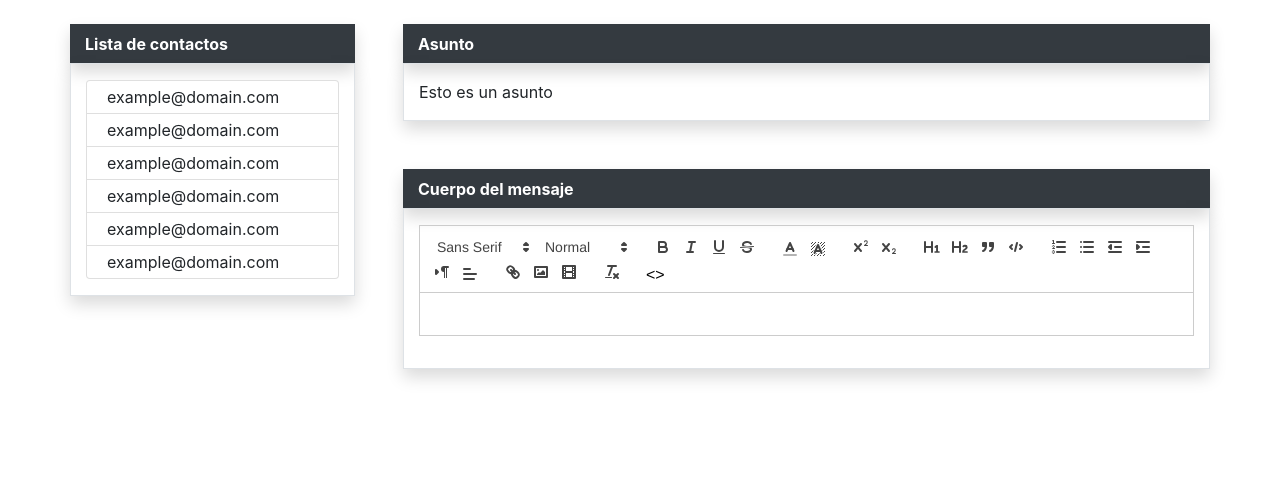
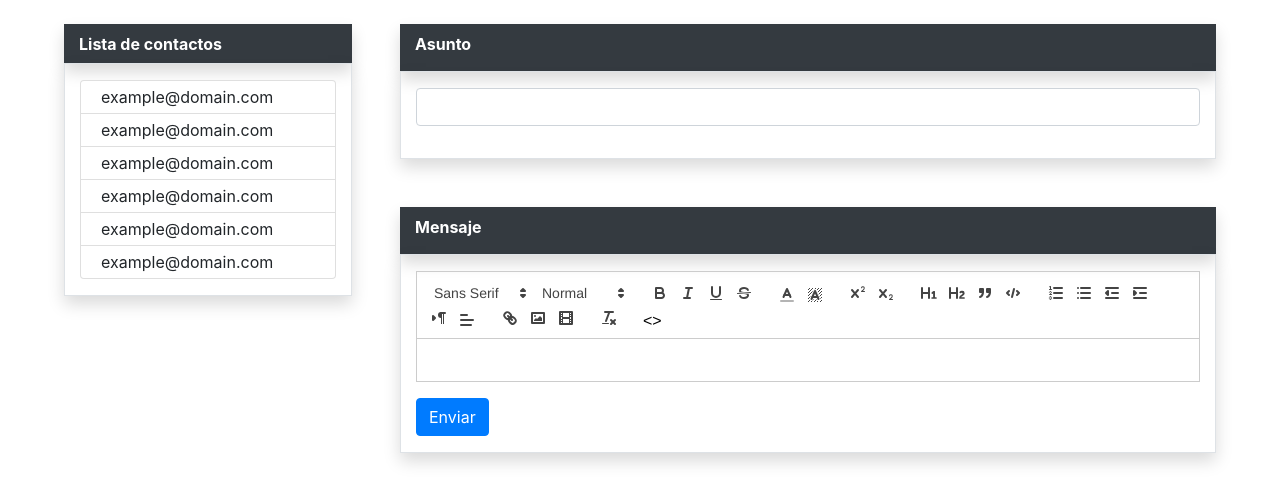
Before and after one commit to davidsirvent/mailing, a Flask app: page / in a window 1280 px wide. Shown: the part 76-580 px from the top of the page. Run offline with Flask 2, Linux system fonts and the light colour scheme; some libraries are stand-ins or nearby versions.

Commit message:
Main form

```diff
--- a/mailing_app/forms.py
+++ b/mailing_app/forms.py
@@ -8,3 +8,7 @@ class ConfigForm(FlaskForm):
     password = PasswordField('Clave', validators=[DataRequired()])
     smtp_server = StringField('Servidor SMTP', validators=[DataRequired()])
     smtp_port = IntegerField('Puerto SMTP', validators=[DataRequired("Introduzca un puerto SMTP válido.")])
+
+class MsgForm(FlaskForm):
+    subject = StringField('Asunto', validators=[DataRequired()])
+    msg = StringField('Mensaje', validators=[DataRequired()])
--- a/mailing_app/main.py
+++ b/mailing_app/main.py
@@ -7,7 +7,7 @@ from email.mime.multipart import MIMEMultipart
 from email.mime.text import MIMEText
 
 from .models import Config
-from .forms import ConfigForm
+from .forms import ConfigForm, MsgForm
 
 
 main = Blueprint('main', __name__)
@@ -15,7 +15,11 @@ main = Blueprint('main', __name__)
 
 @main.route('/')
 def index():
-    return render_template('main/index.html')
+
+    form = MsgForm()
+
+
+    return render_template('main/index.html', form=form)
 
 
 @main.route('/config', methods=['GET', 'POST'])
--- a/mailing_app/static/css/custom.css
+++ b/mailing_app/static/css/custom.css
@@ -1,3 +1,10 @@
+@media (min-width: 500px) {
+    .container{
+        max-width: 90%;
+    }
+}
+
+
 #logo {
     height: 50px;
 }
--- /dev/null
+++ b/mailing_app/static/js/custom.js
@@ -0,0 +1,4 @@
+setInterval(function () {
+    document.getElementById("subject").value = document.getElementById("subject_tmp").value;
+    document.getElementById("msg").value = document.getElementById("editor").firstChild.innerHTML;
+}, 250);
--- /dev/null
+++ b/mailing_app/static/quill/quill_init.js
@@ -0,0 +1,23 @@
+Quill.register("modules/htmlEditButton", htmlEditButton);
+
+var quill = new Quill('#editor', {
+    /* Original complete toolbar */
+    /* https://github.com/KillerCodeMonkey/ngx-quill/issues/295 */
+
+    modules: {
+        htmlEditButton: {}, /* https://github.com/benwinding/quill-html-edit-button */
+        'syntax': false,
+        'toolbar': [
+            [{ 'font': [] }, { 'size': [] }],
+            ['bold', 'italic', 'underline', 'strike'],
+            [{ 'color': [] }, { 'background': [] }],
+            [{ 'script': 'super' }, { 'script': 'sub' }],
+            [{ 'header': '1' }, { 'header': '2' }, 'blockquote', 'code-block'],
+            [{ 'list': 'ordered' }, { 'list': 'bullet' }, { 'indent': '-1' }, { 'indent': '+1' }],
+            ['direction', { 'align': [] }],
+            ['link', 'image', 'video'],
+            ['clean']
+        ]
+    },
+    theme: 'snow'
+});
--- a/mailing_app/templates/base.html
+++ b/mailing_app/templates/base.html
@@ -10,8 +10,7 @@
   <meta name="viewport" content="width=device-width, initial-scale=1, shrink-to-fit=no">
 
   <!-- Bootstrap CSS -->
-  <link rel="stylesheet" href="{{ url_for('static', filename='bootstrap/bootstrap.min.css') }}"
-    integrity="sha384-ggOyR0iXCbMQv3Xipma34MD+dH/1fQ784/j6cY/iJTQUOhcWr7x9JvoRxT2MZw1T">
+  <link rel="stylesheet" href="{{ url_for('static', filename='bootstrap/bootstrap.min.css') }}" integrity="sha384-ggOyR0iXCbMQv3Xipma34MD+dH/1fQ784/j6cY/iJTQUOhcWr7x9JvoRxT2MZw1T">
   <link rel="stylesheet" href="{{ url_for('static', filename='css/custom.css') }}">
   <link rel="shortcut icon" href="{{ url_for('static', filename='img/favicon.png') }}">
 
@@ -31,39 +30,16 @@
   <!-- Optional JavaScript -->
   <!-- jQuery first, then Popper.js, then Bootstrap JS -->
   <script src="{{ url_for('static', filename='bootstrap/jquery-3.3.1.js') }}"></script>
-  <script src="{{ url_for('static', filename='bootstrap/popper.min.js') }}"
-    integrity="sha384-UO2eT0CpHqdSJQ6hJty5KVphtPhzWj9WO1clHTMGa3JDZwrnQq4sF86dIHNDz0W1"></script>
-  <script src="{{ url_for('static', filename='bootstrap/bootstrap.min.js') }}"
-    integrity="sha384-JjSmVgyd0p3pXB1rRibZUAYoIIy6OrQ6VrjIEaFf/nJGzIxFDsf4x0xIM+B07jRM"></script>
+  <script src="{{ url_for('static', filename='bootstrap/popper.min.js') }}" integrity="sha384-UO2eT0CpHqdSJQ6hJty5KVphtPhzWj9WO1clHTMGa3JDZwrnQq4sF86dIHNDz0W1"></script>
+  <script src="{{ url_for('static', filename='bootstrap/bootstrap.min.js') }}" integrity="sha384-JjSmVgyd0p3pXB1rRibZUAYoIIy6OrQ6VrjIEaFf/nJGzIxFDsf4x0xIM+B07jRM"></script>
 
-  <!-- Quilljs javascript -->
+  <!-- Quill javascript -->
   <script src="{{ url_for('static', filename='quill/quill.js') }}"></script>
   <script src="{{ url_for('static', filename='quill/quill.htmlEditButton.min.js') }}"></script>
-  <script>
-    Quill.register("modules/htmlEditButton", htmlEditButton);
+  <script src="{{ url_for('static', filename='quill/quill_init.js') }}"></script>
 
-    var quill = new Quill('#editor', {
-      /* Original complete toolbar */
-      /* https://github.com/KillerCodeMonkey/ngx-quill/issues/295 */
-
-      modules: {
-        htmlEditButton: {}, /* https://github.com/benwinding/quill-html-edit-button */
-        'syntax': true,
-        'toolbar': [
-          [{ 'font': [] }, { 'size': [] }],
-          ['bold', 'italic', 'underline', 'strike'],
-          [{ 'color': [] }, { 'background': [] }],
-          [{ 'script': 'super' }, { 'script': 'sub' }],
-          [{ 'header': '1' }, { 'header': '2' }, 'blockquote', 'code-block'],
-          [{ 'list': 'ordered' }, { 'list': 'bullet' }, { 'indent': '-1' }, { 'indent': '+1' }],
-          ['direction', { 'align': [] }],
-          ['link', 'image', 'video'],
-          ['clean']
-        ]
-      },
-      theme: 'snow'
-    });
-  </script>
+  <!-- Custom JS -->
+  <script src="{{ url_for('static', filename='js/custom.js') }}"></script>
 
 </body>
 
--- a/mailing_app/templates/main/index.html
+++ b/mailing_app/templates/main/index.html
@@ -32,19 +32,21 @@
             <!-- Subject -->
             <div class="row">
                 <div class="col {{ col_title() }}">
-                    Asunto
+                    {{ form.subject.label() }}
                 </div>
             </div>
             <div class="row mb-5">
                 <div class="col {{ col_body() }}">
-                    Esto es un asunto
+                    <div class="form-group">
+                        <input class="form-control" id="subject_tmp" required>
+                    </div>
                 </div>
             </div>
 
             <!-- Message -->
             <div class="row">
                 <div class="col {{ col_title() }}">
-                    Cuerpo del mensaje
+                    {{ form.msg.label() }}
                 </div>
             </div>
             <div class="row mb-5">
@@ -54,6 +56,11 @@
 
                         </div>
                     </div>
+                    <form method="POST">
+                        {{ form.subject(class="form-control", type="hidden") }}
+                        {{ form.msg(class="form-control", type="hidden") }}
+                        <input type="submit" class="btn btn-primary" value="Enviar">
+                    </form>
                 </div>
             </div>
         </div>
```
